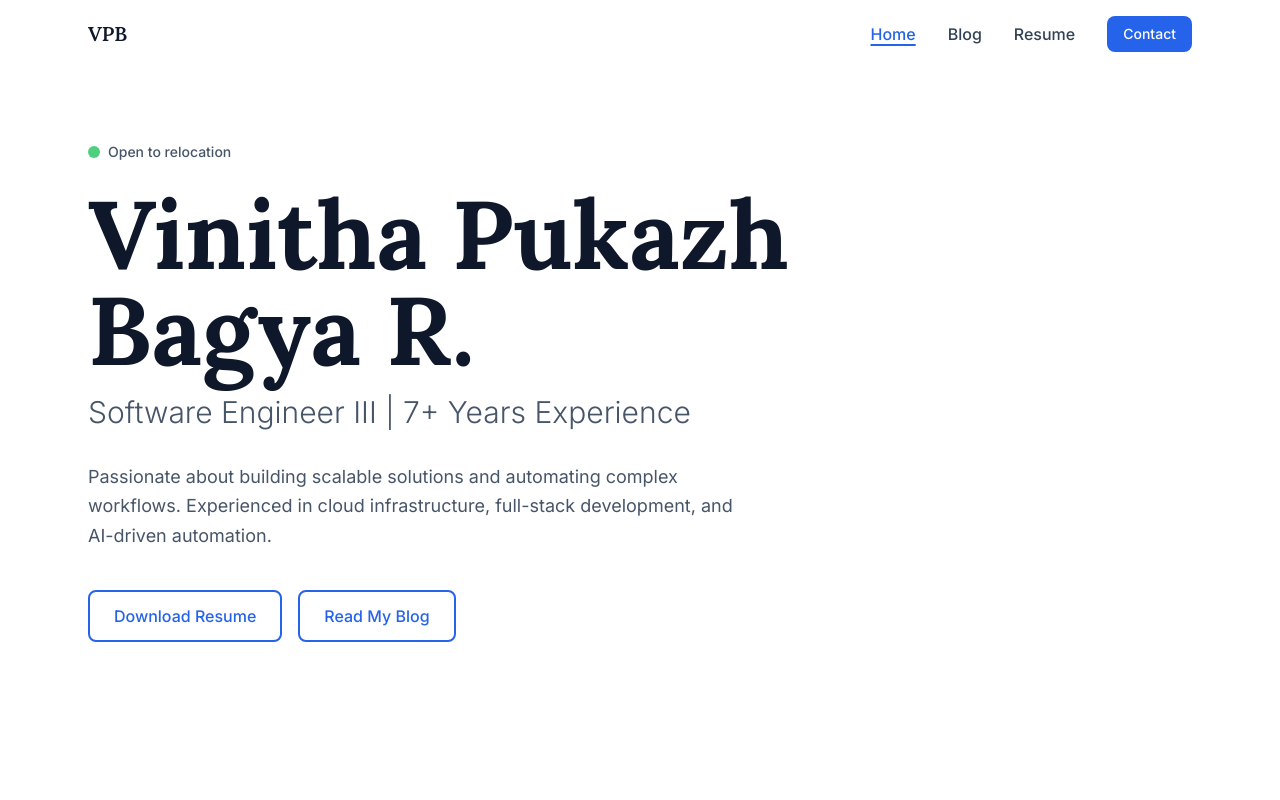
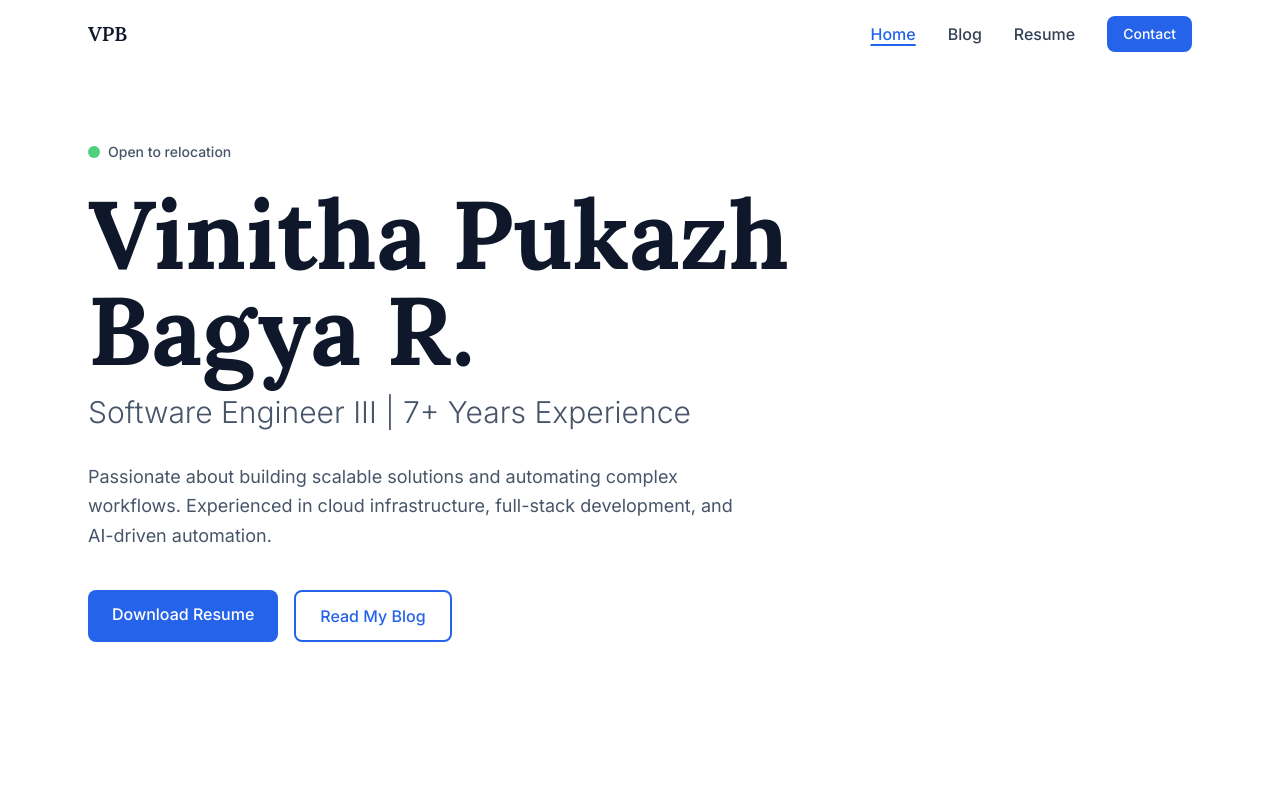
Before and after one commit to pugalvini/pugalvini.github.io, a React (Vite) app: page / in a window 1280 px wide. Shown: the top 800 px of the page. Built offline with nearby package versions, Linux system fonts and the light colour scheme.

Commit message:
fix(hero): use Link for blog routing and update CTA visual hierarchy

```diff
--- a/src/components/Hero.jsx
+++ b/src/components/Hero.jsx
@@ -1,4 +1,5 @@
 import React from 'react';
+import { Link } from 'react-router-dom';
 
 const Hero = () => {
     const scrollToSection = (sectionId) => {
@@ -42,16 +43,16 @@ const Hero = () => {
                             href="/Resume.pdf"
                             target="_blank"
                             rel="noopener noreferrer"
-                            className="btn-ghost"
+                            className="px-6 py-3 bg-accent text-white font-medium rounded-lg transition-all duration-300 hover:bg-accent/90 hover:shadow-lg hover:scale-105"
                         >
                             Download Resume
                         </a>
-                        <button
-                            onClick={() => scrollToSection('blog')}
+                        <Link
+                            to="/blog"
                             className="btn-ghost"
                         >
                             Read My Blog
-                        </button>
+                        </Link>
                     </div>
                 </div>
             </div>
```
